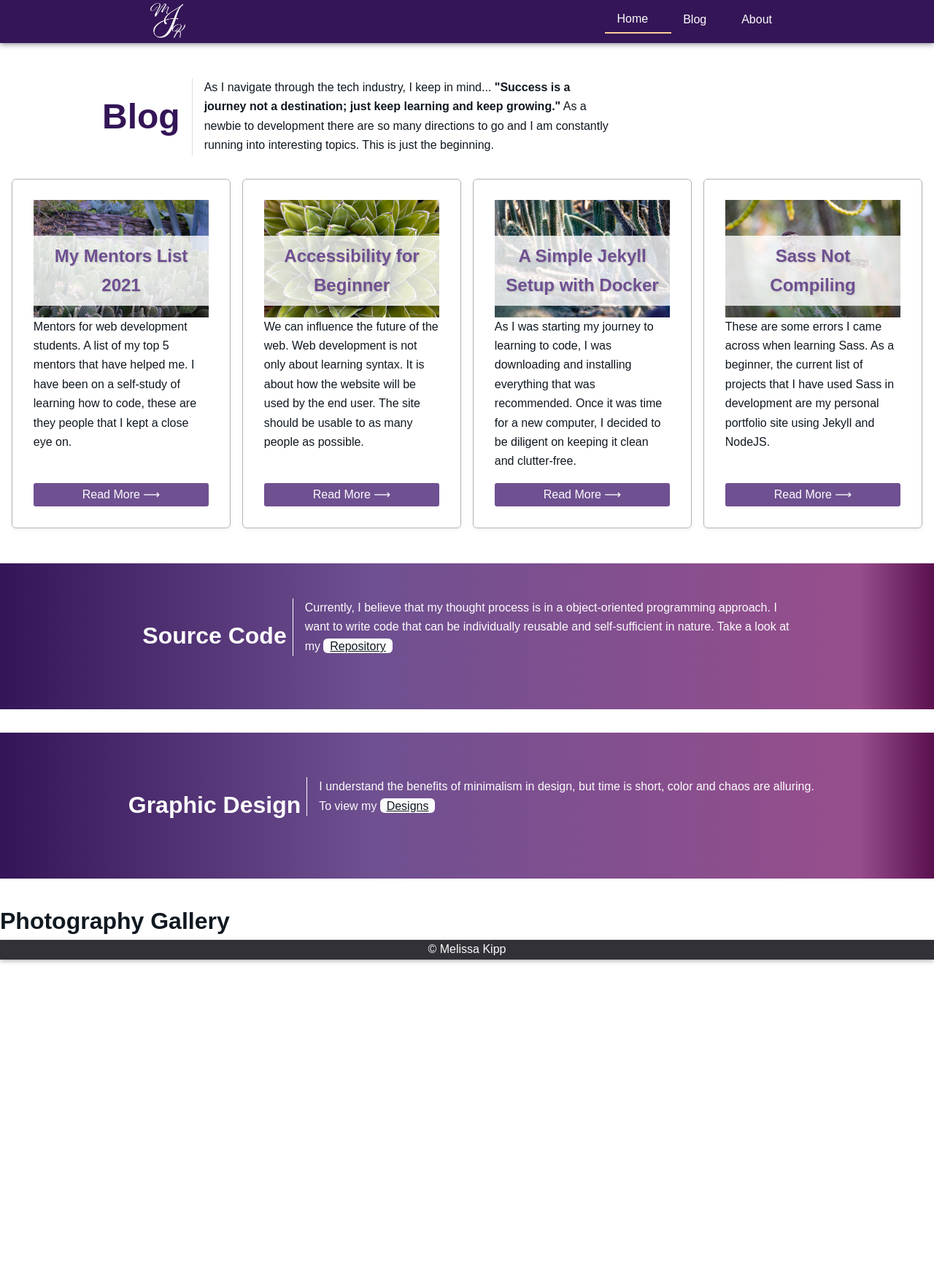
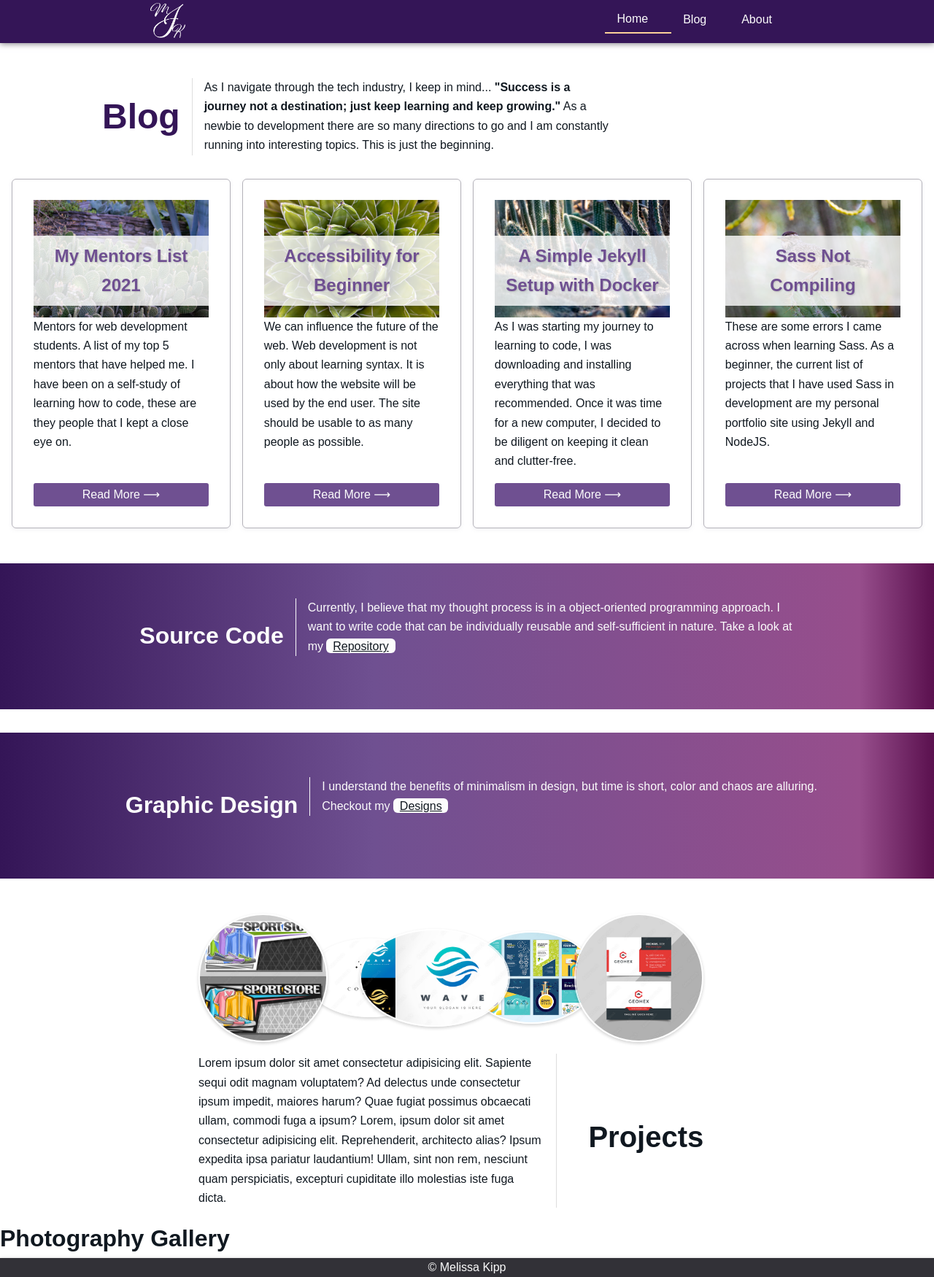
Before and after one commit to melissakipp/melissajkipp, a Jekyll site: the page built from index.html, in a window 1280 px wide, cut to the strip 506-2256 px from the top of the page. Shown: the whole strip at 73% size. Built offline with Jekyll 4.4.1, drawn with Linux system fonts in a browser that asks for light colours; some web fonts are replaced; the list of posts is cut into pages by our own code.

Commit message:
design section basic design

```diff
--- a/_sass/2-layouts/blog.scss
+++ b/_sass/2-layouts/blog.scss
@@ -52,9 +52,6 @@
 .categoryExpoSection ul li a {
   color: $black;
   text-decoration: none;
-  &:visited {
-    color: $green;
-  }
   &:hover {
     color: $primary;
   }
--- a/_sass/2-layouts/home.scss
+++ b/_sass/2-layouts/home.scss
@@ -153,6 +153,69 @@
   }
 }
 
+/* ############ Design ############ */
+.design {
+  margin: 1rem;
+}
+
+.design h3 {
+  font-size: 2.5rem;
+  text-align: center;
+}
+
+.design p {
+  margin-bottom: 1rem;
+}
+
+.designProjects {
+  align-items: center;
+  display: grid;
+  grid-template-columns: repeat(10, 1fr);
+  list-style-type: none;
+  margin: 1rem 0;
+}
+
+.designProjects li {
+  grid-row: 1 / 2;
+}
+
+.designProjects li:nth-child(1) {
+  grid-column: 1 / 4;
+  order: 1;
+}
+
+.designProjects li:nth-child(2) {
+  grid-column: 3 / 6;
+}
+
+.designProjects li:nth-child(3) {
+  grid-column: 4 / 8;
+  order: 1;
+}
+
+.designProjects li:nth-child(4) {
+  grid-column: -3 / 6;
+}
+
+.designProjects li:nth-child(5) {
+  grid-column: -4 / -1;
+}
+
+// .designProjects li:hover {
+//   order: 2;
+// }
+
+.designProjects img {
+  border: solid 2px rgba(255, 255, 255, 0.8);
+  border-radius: 50%;
+  box-shadow: $lite-box;
+  width: 80%;
+}
+
+.designProjects li:nth-child(3) img {
+  width: 70%;
+}
+
 /* ############ Media Query, (min-width: 700px) ############ */
 @media screen and (min-width: 43.75rem) {
   header.hero {
@@ -183,8 +246,42 @@
   .featured p {
     flex: 3;
   }
+
+  .featuredList {
+    grid-template-columns: repeat(auto-fit, minmax(300px, 1fr));
+  }
+
+  /* ############ Design ############ */
+  .design {
+    max-width: 48rem;
+    margin: auto;
+    padding: 0 1rem;
+    display: grid;
+    grid-template-columns: 1fr 0.5fr;
+    grid-template-rows: repeat(2, auto);
+  }
+
+  .design h3 {
+    order: 2;
+    grid-column: 2 / -1;
+    align-self: center;
+  }
+
+  .designProjects {
+    order: 1;
+    grid-column: 1 / -1;
+  }
+
+  .design p {
+    border-right: solid 1px #dedede;
+    padding-right: 1rem;
+    order: 2;
+    grid-column: 1 / 2;
+    grid-row: 2 / 3;
+  }
 }
-/* ############ 10b. Media Query, (min-width: 1000px) ############ */
+
+/* ############ Media Query, (min-width: 1000px) ############ */
 @media screen and (min-width: 48rem) {
   .hero article {
     grid-column: 3 / 5;
@@ -198,6 +295,16 @@
   }
 
   .cta h2 {
-    padding-right: 0.5rem;
+    padding-right: 1rem;
+  }
+
+  /* ############ Design ############ */
+  .design {
+    display: grid;
+    grid-template-columns: 1fr 0.5fr;
+    grid-template-rows: repeat(2, auto);
+    margin: auto;
+    max-width: 48rem;
+    padding: 0 1rem;
   }
 }
--- a/index.html
+++ b/index.html
@@ -60,7 +60,7 @@ navigation_weight: 1
     <h2>Graphic Design</h2>
     <p>
       I understand the benefits of minimalism in design, but time is short,
-      color and chaos are alluring. To view my
+      color and chaos are alluring. Checkout my
       <a
         href="https://www.behance.net/melissajkipp"
         target="_blank"
@@ -70,6 +70,33 @@ navigation_weight: 1
     </p>
   </article>
   <!-- Illustrations/Graphic Design Work Bubbles -->
+  <section class="design" id="design">
+    <h3>Projects</h3>
+    <ul class="designProjects">
+      <li>
+        <img src="/assets/images/grapic-design-1.jpg" alt="appreal design" />
+      </li>
+      <li>
+        <img src="/assets/images/grapic-design-2.jpg" alt="logo design" />
+      </li>
+      <li>
+        <img src="/assets/images/grapic-design-3.jpg" alt="logo design" />
+      </li>
+      <li><img src="/assets/images/grapic-design-4.jpg" alt="poster" /></li>
+      <li>
+        <img src="/assets/images/grapic-design-5.jpg" alt="business cards" />
+      </li>
+    </ul>
+    <p>
+      Lorem ipsum dolor sit amet consectetur adipisicing elit. Sapiente sequi
+      odit magnam voluptatem? Ad delectus unde consectetur ipsum impedit,
+      maiores harum? Quae fugiat possimus obcaecati ullam, commodi fuga a ipsum?
+      Lorem, ipsum dolor sit amet consectetur adipisicing elit. Reprehenderit,
+      architecto alias? Ipsum expedita ipsa pariatur laudantium! Ullam, sint non
+      rem, nesciunt quam perspiciatis, excepturi cupiditate illo molestias iste
+      fuga dicta.
+    </p>
+  </section>
 </section>
 
 <!-- Photo Gallery -->
```
